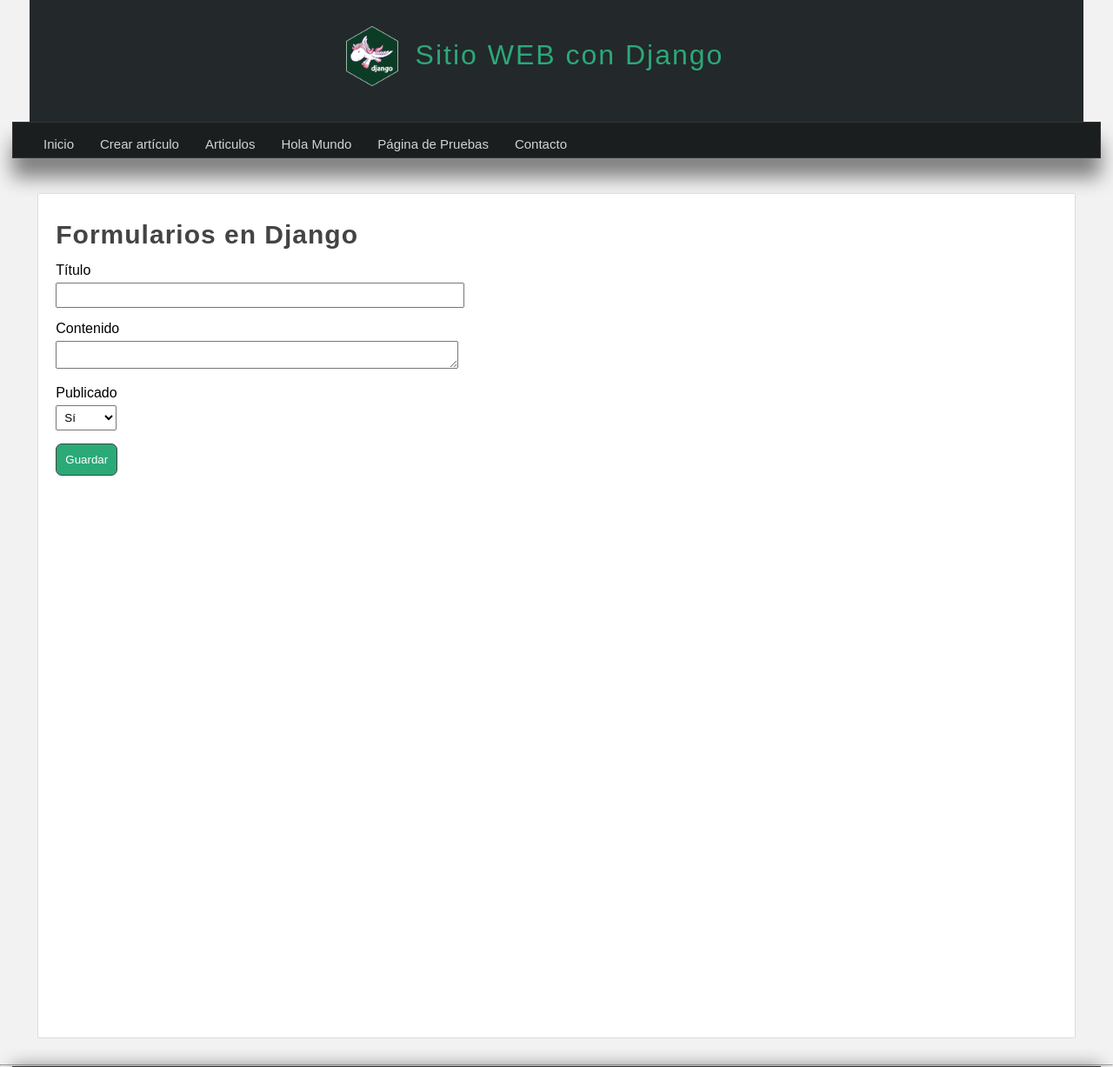
After one commit to russellortiz12-create/Primer-proyecto-Django, a Django app: page /create-article/ in a window 1280 px wide. The commit adds this page. Shown: the top 1227 px of the page at 87% size. Run offline with Django 5.2, Linux system fonts and the light colour scheme.

Commit message:
Docs: Creamos un nuevo documento en templates (creando_articulos.html) y ejecutamos egun las guias los ccs pra obtener una vision de nuestra pagina web mas completa.

```diff
--- a/22-django/AprendiendoDjango/AprendiendoDjango/urls.py
+++ b/22-django/AprendiendoDjango/AprendiendoDjango/urls.py
@@ -31,6 +31,8 @@ urlpatterns = [
     path('articulo/', views.articulo, name="articulo"),
     path('editar-articulo/<int:id>', views.editar_articulo),
     path('articulos/', views.articulos, name="articulos"),
-    path('borrar-articulo/<int:id>', views.borrar_articulo, name="borrar")
+    path('borrar-articulo/<int:id>', views.borrar_articulo, name="borrar"),
+    path('save-article/', views.save_article, name="save"),
+path('create-article/', views.create_article, name="create"),
 
 ]
--- a/22-django/AprendiendoDjango/miapp/static/css/styles.css
+++ b/22-django/AprendiendoDjango/miapp/static/css/styles.css
@@ -127,3 +127,53 @@ footer{
     padding-bottom: 20px;
     box-shadow: 0px 0px 20px gray;
 }
+
+/* Estilos para formulario */
+.box form {
+    width: 40%;
+}
+
+.box form input,
+.box form label {
+    display: block;
+    padding: 5px;
+    padding-left: 0px;
+}
+
+.box form input[type="text"],
+.box form textarea,
+.box form select {
+    width: 100%;
+    margin-bottom: 10px;
+}
+
+.box form select {
+    width: 70px;
+    padding: 5px;
+}
+
+/* Botón */
+.box form input[type="submit"],
+.box form input[type="button"],
+.box form button {
+    padding: 10px;
+    margin-top: 5px;
+    background: #2ba977;
+    border: 1px solid #444;
+    color: white;
+    transition: 300ms all;
+    border-radius: 7px;
+}
+
+.box form input[type="submit"]:hover,
+.box form input[type="button"]:hover,
+.box form button:hover {
+    cursor: pointer;
+    background: #1f7e58;
+}
+
+/* Clase de validación de errores */
+.rojo {
+    color: red;
+    box-shadow: 0px 0px 4px black;
+}
--- /dev/null
+++ b/22-django/AprendiendoDjango/miapp/templates/create_article.html
@@ -0,0 +1,31 @@
+{% extends 'layout.html' %}
+
+{% block title %} Formularios en Django {% endblock %}
+
+{% block content %}
+
+<h1 class="title">Formularios en Django</h1>
+
+<form action="{% url 'save' %}" method="POST">
+    {% csrf_token %}
+
+    <!-- Campo título -->
+    <label for="title">Título</label>
+    <input type="text" name="title" required />
+
+    <!-- Campo contenido -->
+    <label for="content">Contenido</label>
+    <textarea name="content" required></textarea>
+
+    <!-- Campo publicado -->
+    <label for="public">Publicado</label>
+    <select name="public">
+        <option value="1">Sí</option>
+        <option value="0">No</option>
+    </select>
+
+    <!-- Botón -->
+    <input type="submit" value="Guardar" />
+</form>
+
+{% endblock %}
--- a/22-django/AprendiendoDjango/miapp/templates/layout.html
+++ b/22-django/AprendiendoDjango/miapp/templates/layout.html
@@ -31,6 +31,9 @@
                 <a href="{% url 'inicio' %}">Inicio</a>
             </li>
             <li>
+                <a href="{% url 'create' %}">Crear artículo</a>
+            </li>
+            <li>
                 <a href="{% url 'articulos' %}">Articulos</a>
             </li>
             <li>
--- a/22-django/AprendiendoDjango/miapp/views.py
+++ b/22-django/AprendiendoDjango/miapp/views.py
@@ -1,6 +1,5 @@
-from django.shortcuts import render, HttpResponse, redirect, get_object_or_404
-from miapp.models import Article, Category
-
+from django.shortcuts import render, HttpResponse, redirect
+from miapp.models import Article
 # Create your views here.
 # MVC = Modelo vista controlador -> Acciones (Metodos)
 # MVT = Modelo template  vista ->  Acciones (Metodos)
@@ -112,3 +111,25 @@ def borrar_articulo(request, id):
     articulo.delete()
 
     return redirect('articulos')
+def save_article(request):
+    if request.method == 'POST':
+        title = request.POST['title']
+        if len(title) < 5:
+            return HttpResponse("<h2>El título es muy pequeño (mínimo 5 caracteres)</h2>")
+
+        content = request.POST['content']
+        public = request.POST['public']
+
+        articulo = Article(
+            title=title,
+            content=content,
+            public=public
+        )
+        articulo.save()
+        return HttpResponse(f"Artículo creado: <strong>{articulo.title}</strong> - {articulo.content}")
+    else:
+        return HttpResponse("<h2>No se ha podido crear el artículo</h2>")
+
+# Vista que carga la plantilla del formulario simple
+def create_article(request):
+    return render(request, 'create_article.html')
```
